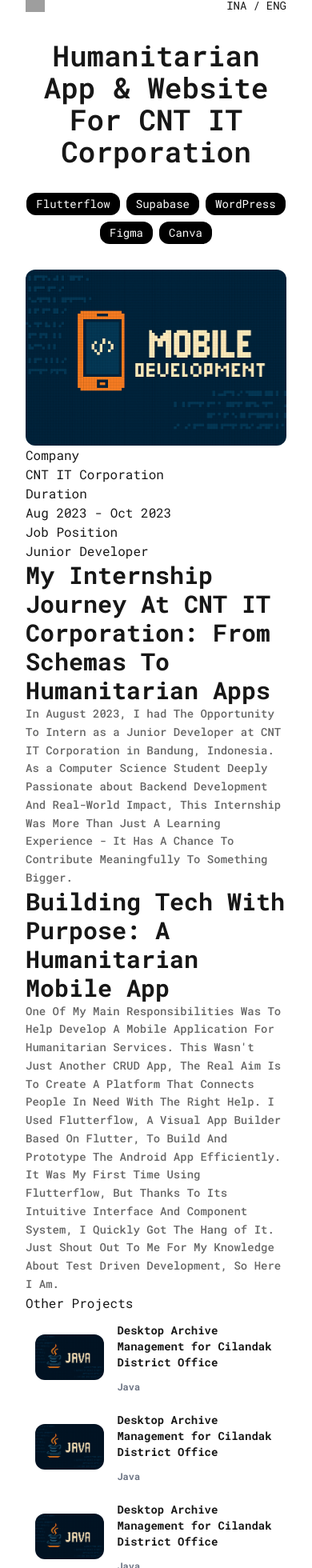
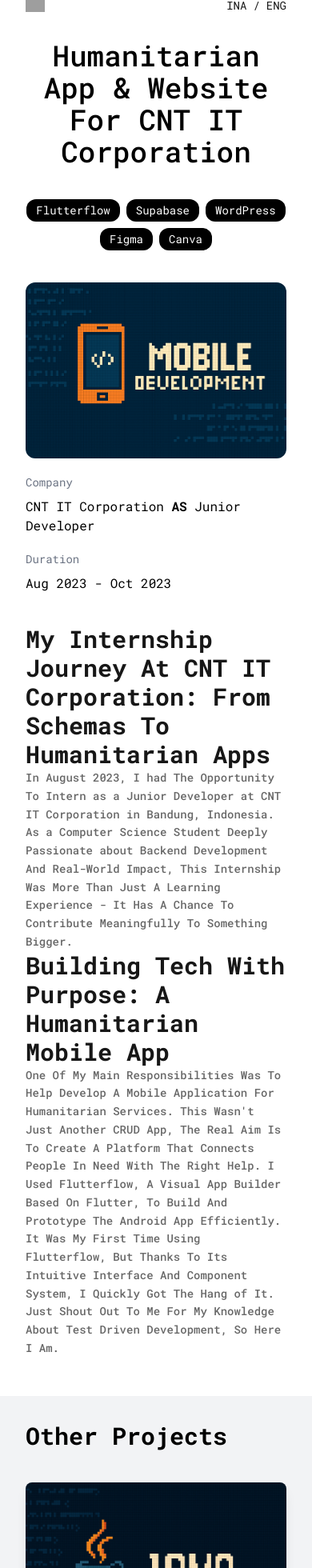
Before and after one commit to NerdyCo/my-portfolio, a Next.js app: page /workspace/1 in a window 390 px wide. Shown: the part 35-1995 px from the top of the page at 80% size. Built offline with nearby package versions, Linux system fonts and the light colour scheme; grey boxes are pictures that could not be loaded.

Commit message:
specific project page mobile ui finish

```diff
--- a/app/workspace/[slug]/page.tsx
+++ b/app/workspace/[slug]/page.tsx
@@ -2,7 +2,7 @@
 
 import Image from "next/image";
 import PortableTextRenderer from "@/components/PortableTextRenderer";
-import SuggestionCard from "@/components/SuggestionCard";
+import WideCard from "@/components/WideCard";
 
 const page = () => {
   const hardcodedProjectData = {
@@ -92,11 +92,30 @@
     return date.toLocaleDateString("en-US", options);
   };
 
+  const projects = [
+    {
+      url: "/images/java.png",
+      alt: "",
+      projectType: "Freelance",
+      title: "Desktop Archive Management for Cilandak District Office",
+      description:
+        "Lorem ipsum dolor sit amet consectetur adipisicing elit. Rerum eaque placeat quia totam repellat atque, optio quidem quo sed quos illum dolores laudantium qui rem aspernatur accusantium quaerat ex omnis?",
+    },
+    {
+      url: "/images/mobile.png",
+      alt: "",
+      projectType: "Freelance",
+      title: "Humanitarian App & Website for CNT IT Corporation",
+      description:
+        "Lorem ipsum dolor sit amet consectetur adipisicing elit. Rerum eaque placeat quia totam repellat atque, optio quidem quo sed quos illum dolores laudantium qui rem aspernatur accusantium quaerat ex omnis?",
+    },
+  ];
+
   return (
     <main>
-      <section>
-        <h1 className="text-4xl font-semibold text-center">{title}</h1>
-        <div className="flex flex-wrap gap-2 my-8 justify-center items-center">
+      <section className="mb-5">
+        <h1 className="text-4xl text-black font-medium text-center">{title}</h1>
+        <div className="flex flex-wrap gap-2 my-10 justify-center items-center">
           {tags.map((tag) => (
             <span
               key={tag}
@@ -106,32 +125,29 @@
             </span>
           ))}
         </div>
-        <div className="">
+        <div className="h-[220px] w-full relative">
           <Image
             src="/images/mobile.png"
             alt="Banner"
-            width={400}
-            height={400}
-            className="rounded-xl h-[220px] w-full cover object-cover"
+            fill
+            className="rounded-xl object-cover"
           />
         </div>
       </section>
 
-      <section>
-        <div className="">
-          <div className="">
-            <p className="">Company</p>
-            <h6 className="">{companyName}</h6>
+      <section className="mb-12">
+        <div className="flex flex-col gap-5 mb-10">
+          <div>
+            <h4 className="text-gray-500 text-sm mb-2">Company</h4>
+            <p className="text-black text-base">
+              {companyName} <span className="font-bold">AS</span> {jobPosition}
+            </p>
           </div>
-          <div className="">
-            <p className="">Duration</p>
-            <p className="">
+          <div>
+            <h4 className="text-gray-500 text-sm mb-2">Duration</h4>
+            <p className="text-black text-base">
               {formatDate(startDate)} - {formatDate(endDate)}
             </p>
-          </div>
-          <div className="">
-            <p className="">Job Position</p>
-            <p className="">{jobPosition}</p>
           </div>
         </div>
         <div className="">
@@ -139,16 +155,27 @@
         </div>
       </section>
 
-      <section className="">
-        <div className="">
-          <h3 className="">Other Projects</h3>
-          <div className="">
-            <SuggestionCard />
-            <SuggestionCard />
-            <SuggestionCard />
+      <div className="bg-gray-200/50 -mx-8 sm:-mx-12 md:-mx-16 lg:-mx-20 xl:-mx-32 py-8">
+        <section className="px-8 sm:px-12 md:px-16 lg:px-20">
+          <h3 className="text-black text-3xl font-bold mb-10">
+            Other Projects
+          </h3>
+          <div className="grid grid-cols-1 gap-10 md:grid-cols-2 lg:grid-cols-3">
+            {projects.map(
+              ({ url, alt, projectType, title, description }, index) => (
+                <WideCard
+                  key={index}
+                  url={url}
+                  alt={alt}
+                  projectType={projectType}
+                  title={title}
+                  description={description}
+                />
+              )
+            )}
           </div>
-        </div>
-      </section>
+        </section>
+      </div>
     </main>
   );
 };
--- a/components/SuggestionCard.tsx
+++ /dev/null
@@ -1,30 +0,0 @@
-import Image from "next/image";
-import Link from "next/link";
-import React from "react";
-
-const SuggestionCard = () => {
-  return (
-    <div className="bg-white rounded-xl p-3 md:p-7 flex flex-row gap-4 items-center">
-      <div>
-        <Image
-          alt="thumbnail"
-          src="/images/java.png"
-          width={200}
-          height={200}
-          className="rounded-xl object-cover object-center"
-        />
-      </div>
-      <div className="flex flex-col gap-3">
-        <Link
-          href={"#"}
-          className="text-sm md:text-xl font-bold hover:underline"
-        >
-          Desktop Archive Management for Cilandak District Office
-        </Link>
-        <p className="text-xs md:text-sm text-gray-500 font-bold">Java</p>
-      </div>
-    </div>
-  );
-};
-
-export default SuggestionCard;
```
Also changed, not shown: ui note.txt (deleted).
